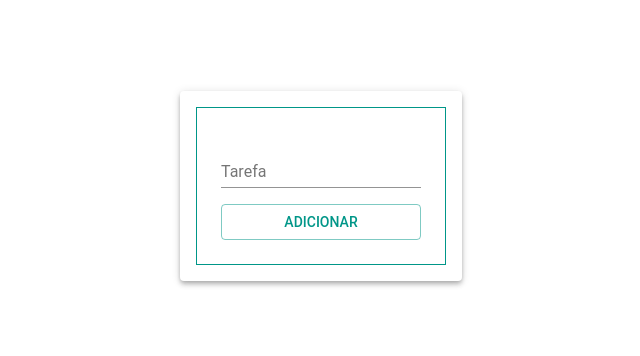
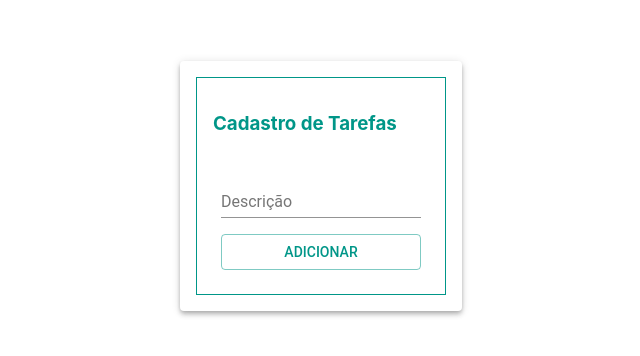
Before and after one commit to alantva/react-redux-test, a React app: page / in a window 1280 px wide. Shown: the part 214-570 px from the top of the page, without its empty margins (319-959 px from the left). Built offline with nearby package versions, Linux system fonts and the light colour scheme.

Commit message:
feat: add method

```diff
--- a/src/common/Field.js
+++ b/src/common/Field.js
@@ -16,15 +16,22 @@ const CommonField = ({ classes, ...props }) => (
     id={props.name}
     label={props.label}
     className={classes.textField}
+    error={!!props.error}
+    helperText={props.error}
     value={props.value}
     onChange={props.onChange(props.name)}
     margin="normal"
   />
 );
 
+CommonField.defaultProps = {
+  error: null
+};
+
 CommonField.propTypes = {
   name: PropTypes.string.isRequired,
   label: PropTypes.string.isRequired,
+  error: PropTypes.string,
   value: PropTypes.string.isRequired,
   classes: PropTypes.object.isRequired,
   onChange: PropTypes.func.isRequired
--- a/src/containers/Form.js
+++ b/src/containers/Form.js
@@ -5,7 +5,8 @@ import CommonField from '../common/Field';
 import CommonButton from '../common/Button';
 
 const INITIAL_STATE = {
-  taskName: ''
+  description: '',
+  descriptionError: null
 };
 
 const styles = theme => ({
@@ -17,7 +18,8 @@ const styles = theme => ({
     padding: theme.spacing.unit * 2,
     borderWidth: 1,
     borderStyle: 'solid',
-    borderColor: theme.palette.primary.main
+    borderColor: theme.palette.primary.main,
+    color: theme.palette.primary.main
   }
 });
 
@@ -25,25 +27,33 @@ class Form extends Component {
   state = INITIAL_STATE;
 
   static propTypes = {
+    title: PropTypes.string.isRequired,
     classes: PropTypes.object.isRequired,
   };
 
   handleChange = name => event => {
-    this.setState({ [name]: event.target.value });
+    this.setState({ [name]: event.target.value, descriptionError: null });
   };
 
   handleSubmit = () => {
-    console.log('Submit');
+    const { description } = this.state;
+    if (description && description.length) {
+      this.setState({ description: '' }, () => this.props.onSubmit({ description }));
+    } else {
+      this.setState({ descriptionError: 'Preenchimento obrigatório!' });
+    }
   };
 
   render() {
-    const { classes } = this.props;
+    const { classes, title } = this.props;
     return(
       <div className={classes.container}>
+        <h3>{title}</h3>
         <CommonField
-          name="taskName"
-          label="Tarefa"
-          value={this.state.taskName}
+          name="description"
+          label="Descrição"
+          error={this.state.descriptionError}
+          value={this.state.description}
           onChange={this.handleChange}
         />
         <CommonButton label="Adicionar" onClick={this.handleSubmit} />
--- a/src/containers/Manager.js
+++ b/src/containers/Manager.js
@@ -3,16 +3,22 @@ import Paper from '@material-ui/core/Paper';
 import Form from './Form';
 
 const INITIAL_STATE = {
-  taskList: []
+  list: []
 };
 
 class Manager extends Component {
   state = INITIAL_STATE;
 
+  add = ({ description }) => {
+    const { list } = this.state;
+    list.push({ id: list.length + 1, description });
+    this.setState({ list });
+  }
+
   render() {
     return(
       <Paper elevation={4}>
-        <Form />
+        <Form title="Cadastro de Tarefas" onSubmit={this.add} />
       </Paper>
     );
   }
```
